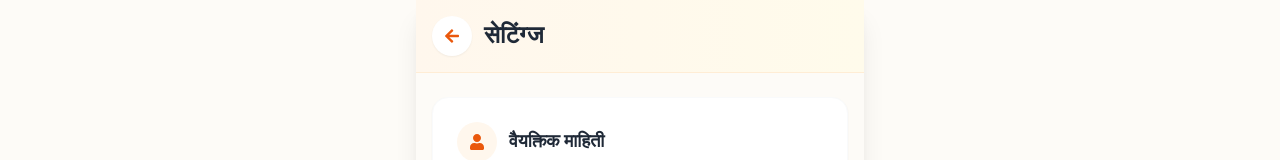
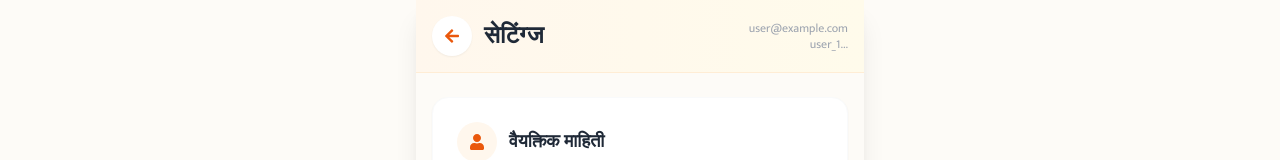
Before and after one commit to AmitSalunkhe/abhang-app, a React (Vite) app: page /settings in a window 1280 px wide. Shown: the top 160 px of the page. Built offline with nearby package versions, Linux system fonts and the light colour scheme; no server answers; the database is empty; sample sign-in values are in the browser's storage; a web font is replaced by a local one.

Commit message:
Fix admin permissions and settings page

```diff
--- a/src/pages/Settings.jsx
+++ b/src/pages/Settings.jsx
@@ -140,6 +140,7 @@ export default function Settings() {
             {/* Header */}
             <div className="bg-gradient-to-r from-orange-50 to-amber-50 border-b border-orange-100 sticky top-0 z-10">
                 <div className="max-w-md mx-auto px-4 py-4">
+                    <div className="flex items-center justify-between">
                         <div className="flex items-center gap-3">
                             <button
                                 onClick={() => navigate(-1)}
@@ -148,6 +149,12 @@ export default function Settings() {
                                 <FaArrowLeft className="text-orange-600" />
                             </button>
                             <h1 className="text-2xl font-mukta font-bold text-gray-800">सेटिंग्ज</h1>
+                        </div>
+                        {/* Debug Info */}
+                        <div className="text-xs text-gray-400 text-right">
+                            <p>{currentUser?.email}</p>
+                            <p>{currentUser?.uid?.slice(0, 6)}...</p>
+                        </div>
                     </div>
                 </div>
             </div>
```
Also changed, not shown: firebase.json, 1 other file (tests, documents, lock files or other folders). Lines whose indentation alone changed are shown as unchanged.
